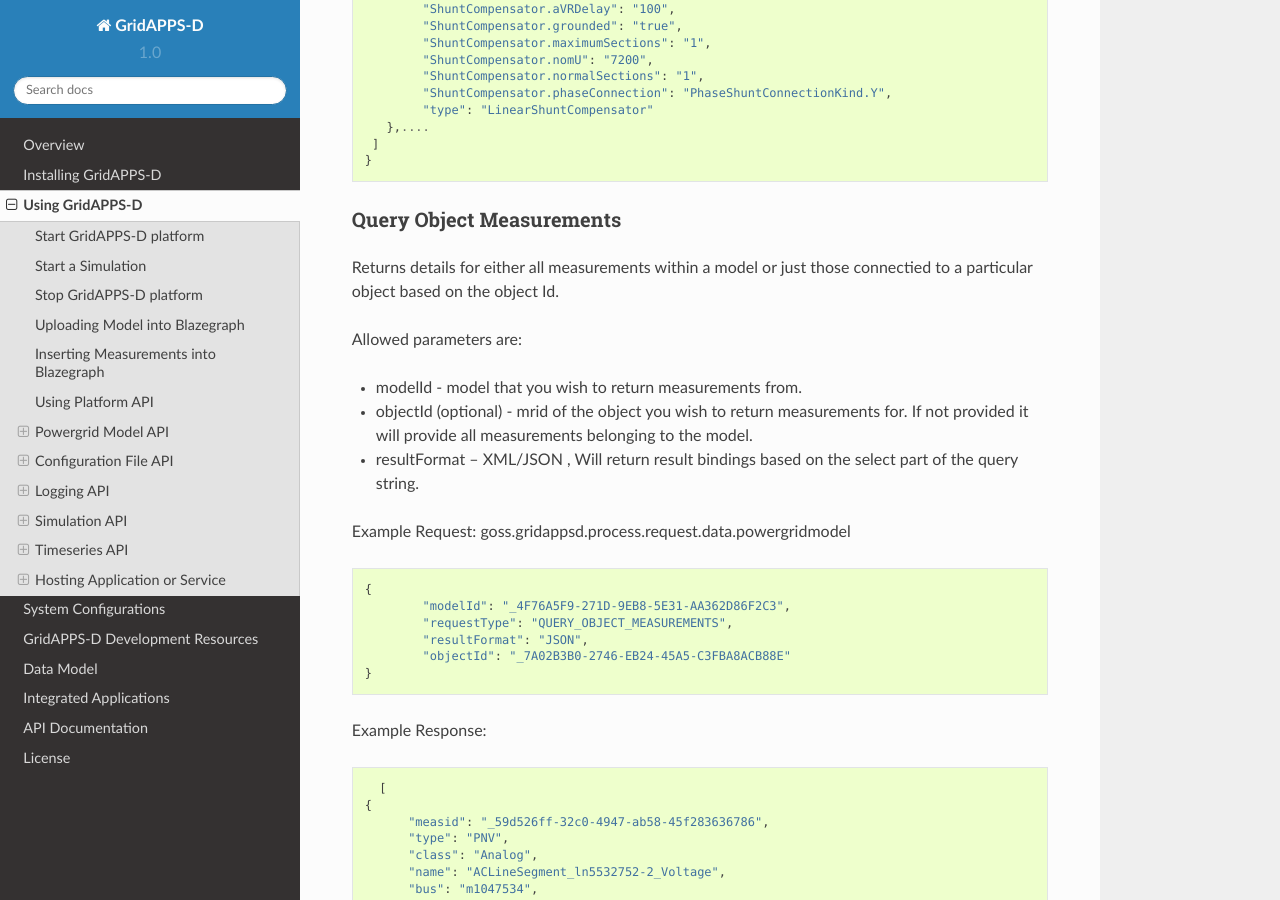
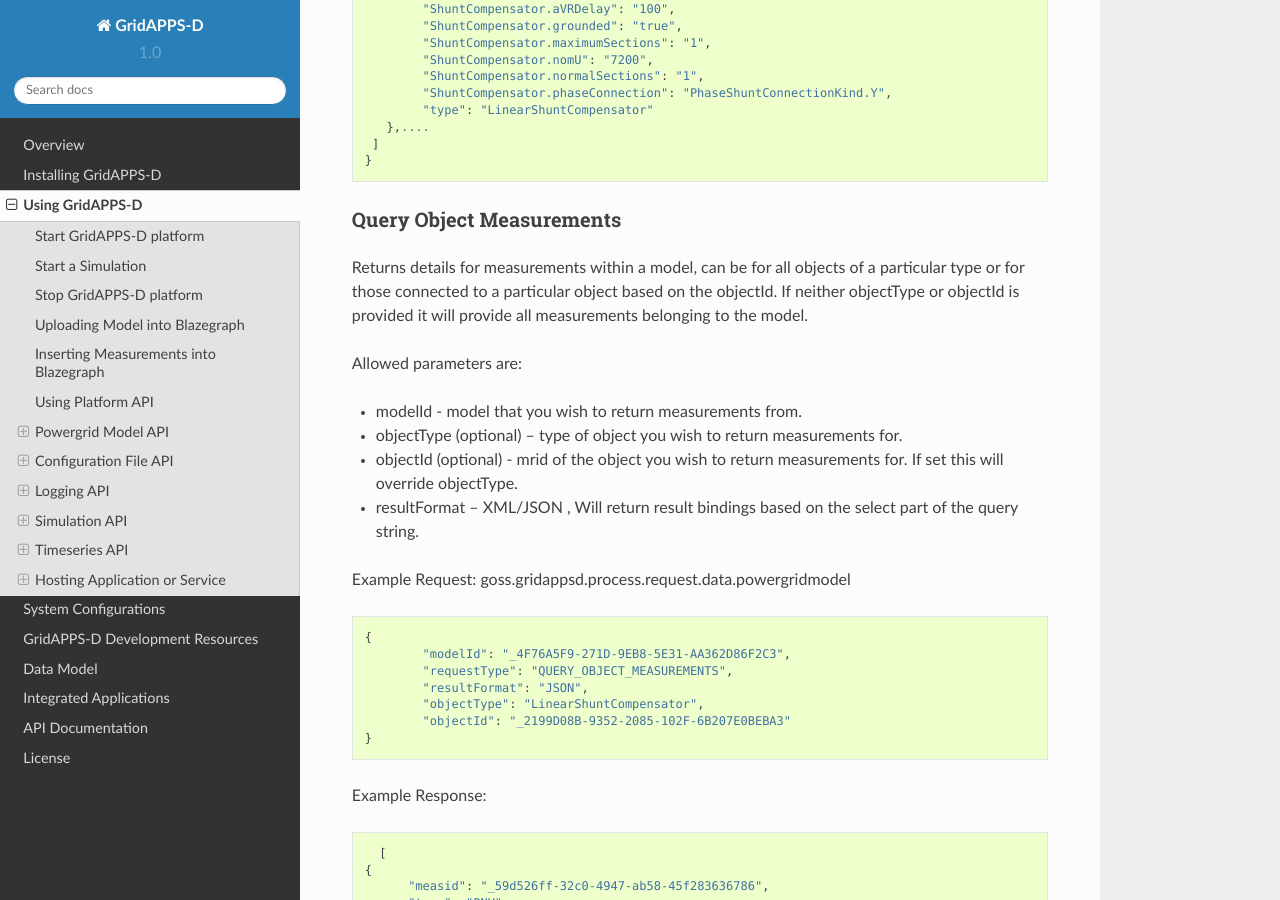
Before and after one commit to ericstephan/gridappsd-docs, a Sphinx documentation site: the page built from docs/source/using_gridappsd/index.rst, in a window 1280 px wide and 900 px high, scrolled down 12956 px. Built offline with Sphinx 7.4.7 and the Read the Docs theme 2.0.0, drawn with Linux system fonts in a browser that asks for light colours.

Commit message:
Updated powergrid api documentation to reflect addition of objectType in measurement call

```diff
--- a/docs/source/using_gridappsd/api_examples/pg_data_manager.rst
+++ b/docs/source/using_gridappsd/api_examples/pg_data_manager.rst
@@ -330,12 +330,13 @@
 
 Query Object Measurements
 ^^^^^^^^^^^^^^^^^^^^^^^^^^^^^^^
-Returns details for either all measurements within a model or just those connectied to a particular object based on the object Id.
+Returns details for measurements within a model, can be for all objects of a particular type or for those connected to a particular object based on the objectId. If neither objectType or objectId is provided it will provide all measurements belonging to the model.
 
 Allowed parameters are:
 
 - modelId - model that you wish to return measurements from.
-- objectId (optional) - mrid of the object you wish to return measurements for.  If not provided it will provide all measurements belonging to the model.
+- objectType (optional) – type of object you wish to return measurements for.
+- objectId (optional) - mrid of the object you wish to return measurements for.  If set this will override objectType.
 - resultFormat – XML/JSON ,  Will return result bindings based on the select part of the query string.
 
 Example Request:   goss.gridappsd.process.request.data.powergridmodel
@@ -345,7 +346,8 @@
 		"modelId": "_4F76A5F9-271D-9EB8-5E31-AA362D86F2C3",
 		"requestType": "QUERY_OBJECT_MEASUREMENTS",
 		"resultFormat": "JSON",
-		"objectId": "_7A02B3B0-2746-EB24-45A5-C3FBA8ACB88E"
+		"objectType": "LinearShuntCompensator",
+		"objectId": "_2199D08B-9352-2085-102F-6B207E0BEBA3"
 	}
 
 Example Response:
```
